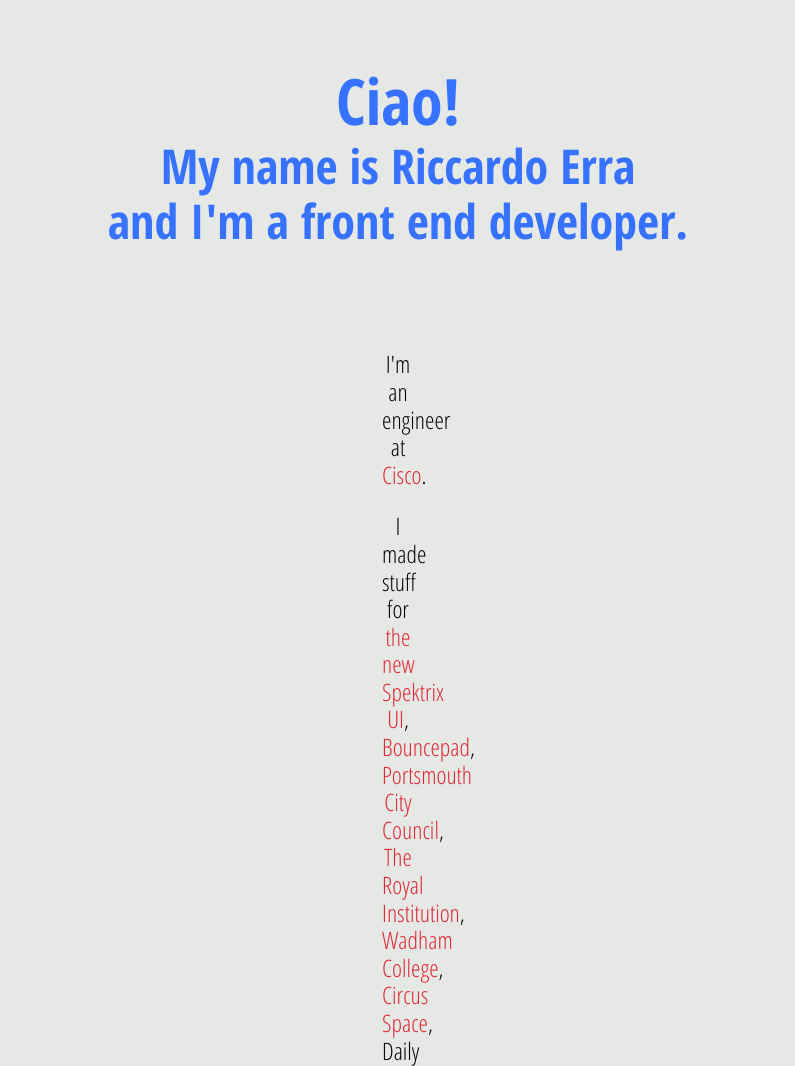
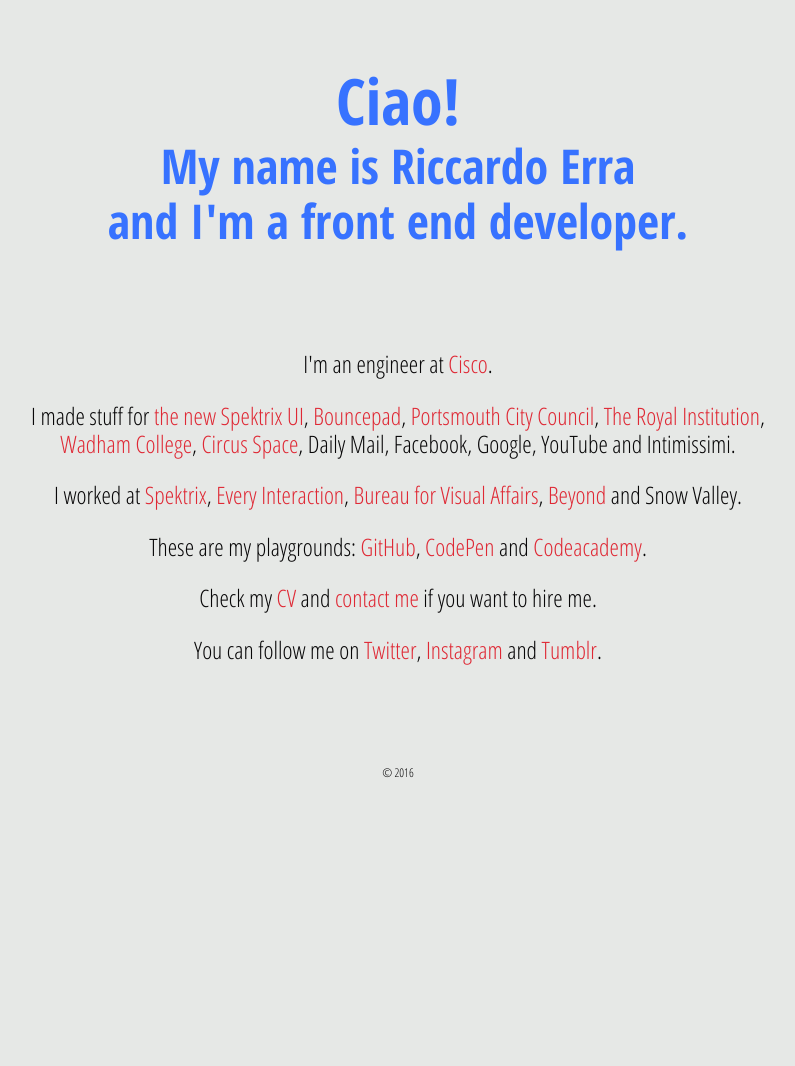
Before and after one commit to riccardoerra/personal-website, a plain HTML site: page index.html in a window 1280 px wide. Shown: the top 1066 px of the page, without its empty margins (242-1037 px from the left). After the commit the page ends 800 px from the top, so only its background shows below. Drawn offline with Linux system fonts and the light colour scheme.

Commit message:
gh-pages: Fixing <article> max-width bug
Change-Id: I8f91134d14c3d94d619cb22ff70fe0be112f8391

```diff
--- a/style.css
+++ b/style.css
@@ -49,7 +49,7 @@ article {
 	font-size: 1.5em;
 	margin: 0 auto;
 	width: 100%;
-	max-width: 32px;
+	max-width: 32em;
 }
 
 footer {
```
